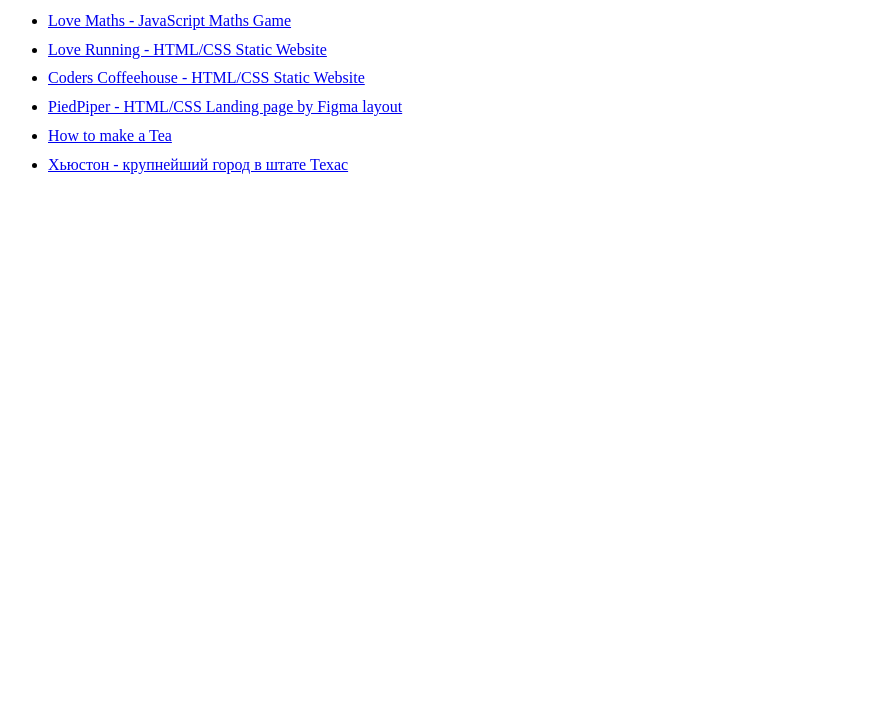
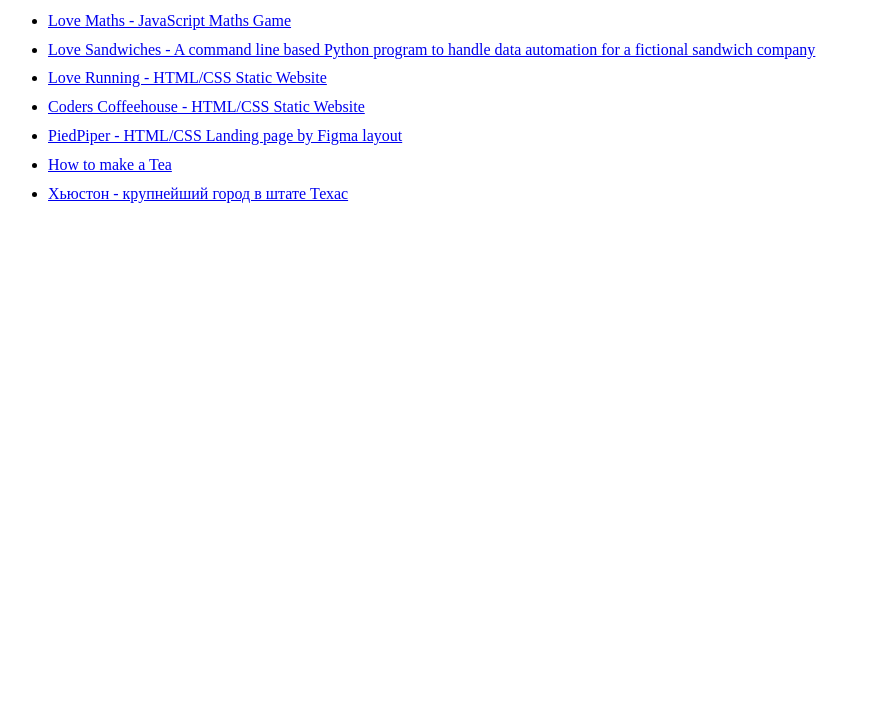
Before and after one commit to pavlo-myskov/study-projects, a plain HTML site: page index.html in a window 1280 px wide. Shown: the part 73-800 px from the top of the page, without its empty margins (0-871 px from the left). Drawn offline with Linux system fonts and the light colour scheme.

Commit message:
add submodule love-sandwiches

```diff
--- a/index.html
+++ b/index.html
@@ -17,6 +17,10 @@
 
 			<li>
 				<a href="https://flashdrag.github.io/love-maths/" target="_blank">Love Maths - JavaScript Maths Game</a>
+			</li>
+
+			<li>
+				<a href="https://flashdrag.github.io/love-sandwiches/" target="_blank">Love Sandwiches - A command line based Python program to handle data  automation for a fictional sandwich company</a>
 			</li>
 
 			<li>
```
Also changed, not shown: 2 other files.
